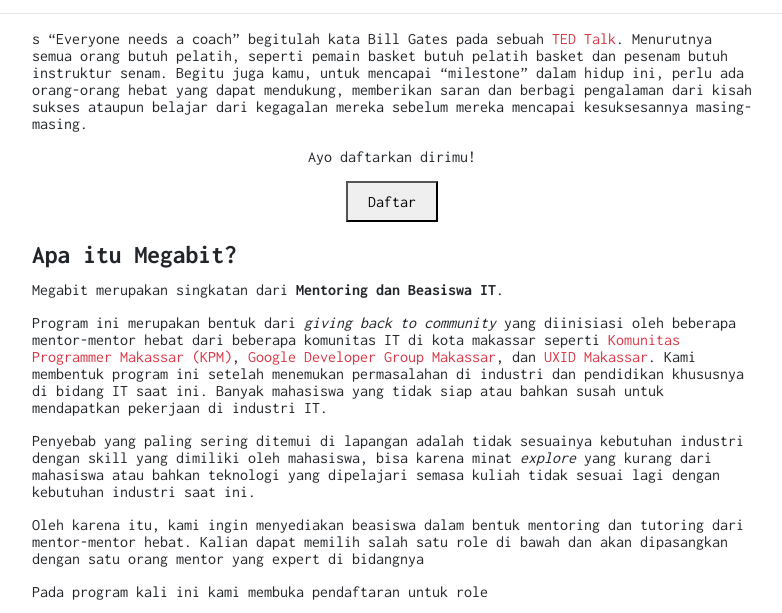
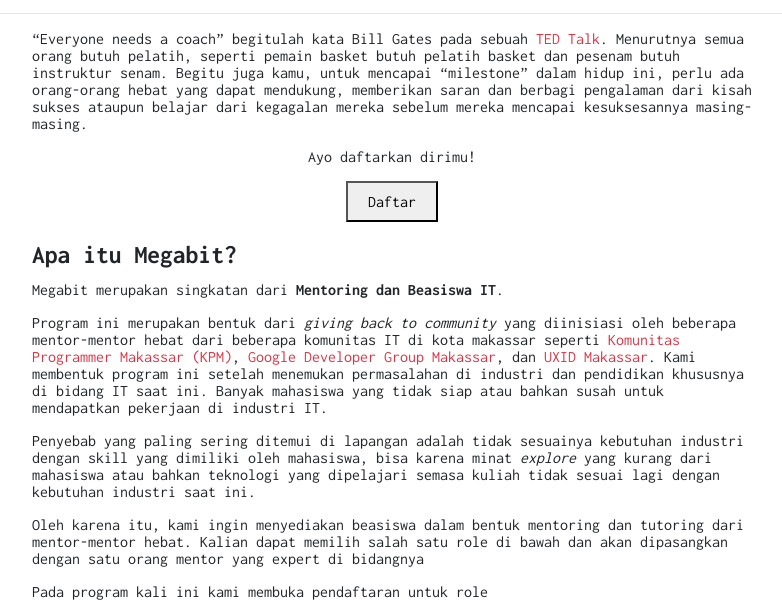
Before and after one commit to megabitid/megabitid.github.io, a plain HTML site: page index.html in a window 1280 px wide. Shown: the part 112-725 px from the top of the page, without its empty margins (248-1030 px from the left). Drawn offline with nearby package versions, Linux system fonts and the light colour scheme.

Commit message:
remove unwannted s in index and about

```diff
--- a/index.html
+++ b/index.html
@@ -49,8 +49,7 @@
 </div>
 <hr><div id="content">
 <div class="container">
-    <p>s
-“Everyone needs a coach” begitulah kata Bill Gates pada sebuah <a href="https://www.youtube.com/watch?v=dCMbGlqzHE0">TED Talk</a>. Menurutnya semua orang butuh pelatih, seperti pemain basket butuh pelatih basket dan pesenam butuh instruktur senam. Begitu juga kamu, untuk mencapai “milestone” dalam hidup ini, perlu ada orang-orang hebat yang dapat mendukung, memberikan saran dan berbagi pengalaman dari kisah sukses ataupun belajar dari kegagalan mereka sebelum mereka mencapai kesuksesannya masing-masing.</p>
+    <p>“Everyone needs a coach” begitulah kata Bill Gates pada sebuah <a href="https://www.youtube.com/watch?v=dCMbGlqzHE0">TED Talk</a>. Menurutnya semua orang butuh pelatih, seperti pemain basket butuh pelatih basket dan pesenam butuh instruktur senam. Begitu juga kamu, untuk mencapai “milestone” dalam hidup ini, perlu ada orang-orang hebat yang dapat mendukung, memberikan saran dan berbagi pengalaman dari kisah sukses ataupun belajar dari kegagalan mereka sebelum mereka mencapai kesuksesannya masing-masing.</p>
 <div class="wrapper" style="text-align:center">
     <p>Ayo daftarkan dirimu!</p>
     <button class="button" style="position:center; padding:10px 20px 10px 20px">
```
